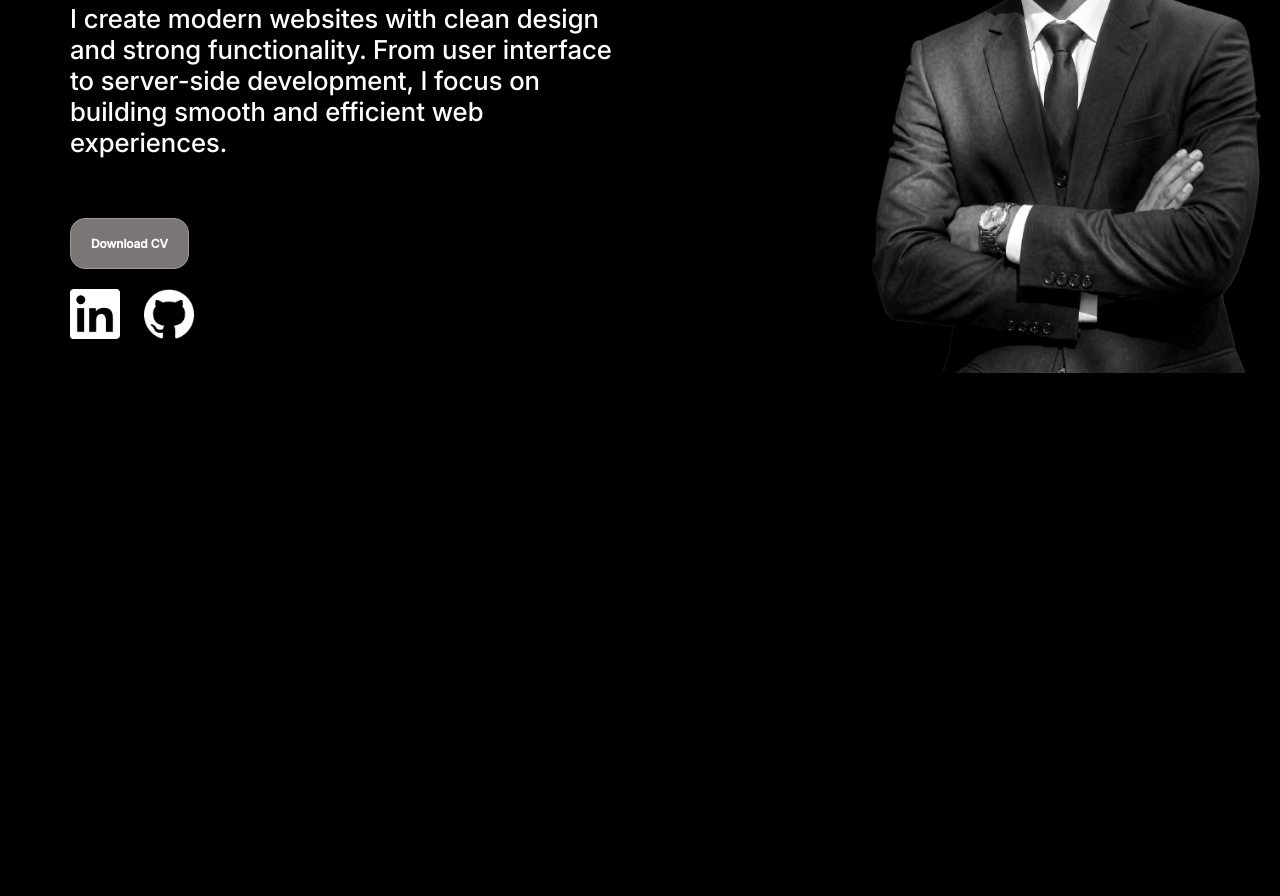
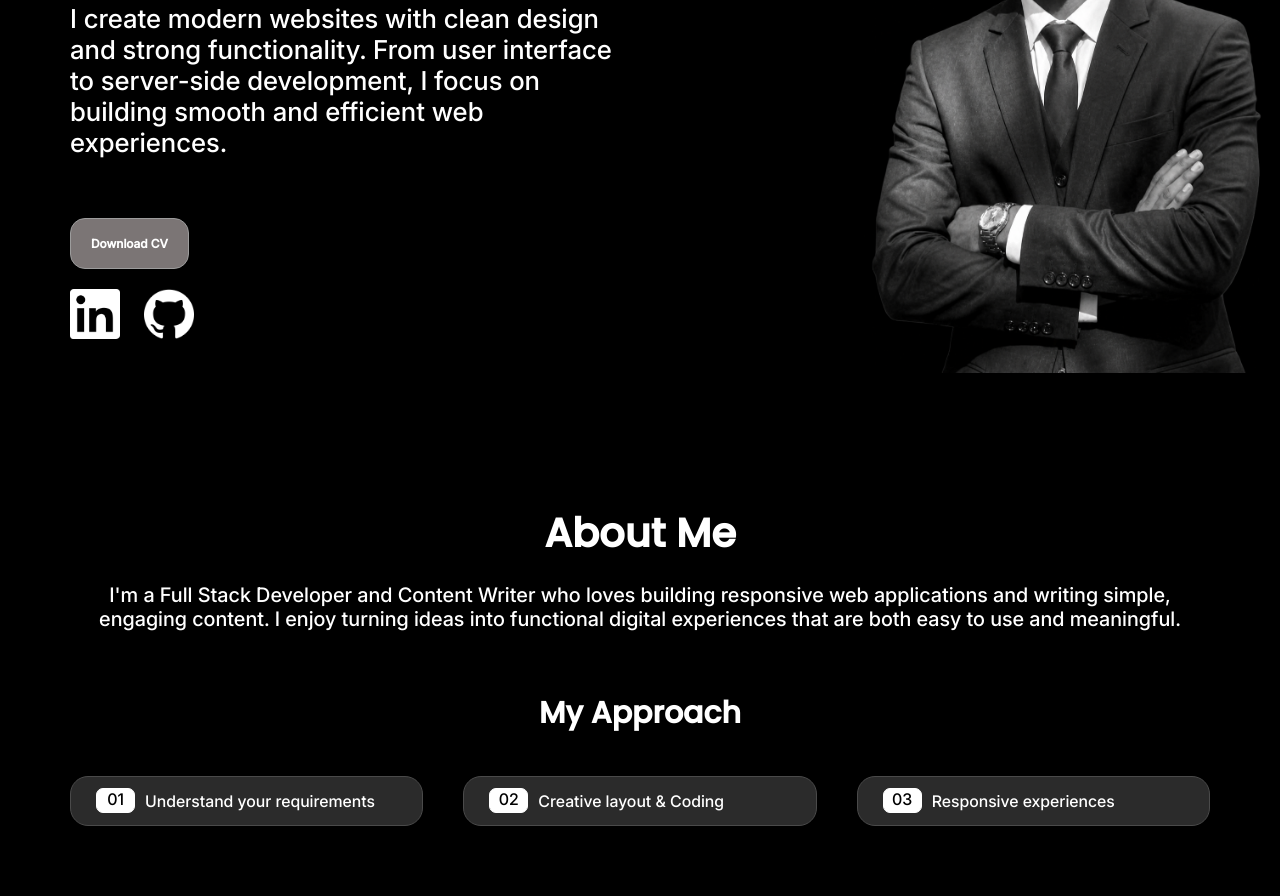
Before and after one commit to shakeel-2104/Skportfolio, a plain HTML site: page index.html in a window 1280 px wide. Shown: the part 440-1336 px from the top of the page. Before the commit the page ends 813 px from the top, so only its background shows below. Drawn offline with Linux system fonts and the light colour scheme.

Commit message:
After about

```diff
--- /dev/null
+++ b/about.css
@@ -0,0 +1,87 @@
+@font-face {
+    font-family: inter-medium;
+    src: url(fonts/Inter_18pt-Medium.ttf);
+}
+
+@font-face {
+    font-family: poppins-medium;
+    src: url(fonts/Poppins-Medium.ttf);
+}
+
+.about{
+
+    padding:70px;
+    text-align:center;
+}
+
+.about h2{
+
+
+    color: white;
+    font-family: poppins-medium;
+    font-size: 40px;
+    text-align: center;
+
+    margin-top: 60px;
+}
+
+.about p{
+
+
+
+    color: white;
+    font-family: inter-medium;
+    font-size: 20px;
+    text-align: center;
+
+    margin-top: 20px;
+}
+
+.about h3{
+
+    color: white;
+    font-family: poppins-medium;
+    font-size: 30px;
+    text-align: center;
+
+    margin-top: 60px;
+}
+
+#cards{
+    display: flex;
+    justify-content: center;
+    gap: 40px;
+    margin-top: 40px;
+}
+
+.card{
+    display: flex;
+    gap: 10px;
+    background: #2b2b2b;
+    border: 1px solid #4a4a4a;
+    border-radius: 18px;
+    height: 50px;
+    width: 500px;
+    padding: 10px 25px;
+    align-items: center;
+}
+
+.card span{
+    color: white;
+    font-family: inter-medium;
+    font-size: 16px;
+    text-align: center;
+
+}
+
+.number{
+    height: 25px;
+    width: 39px;
+    color: black;
+    font-family: inter-medium;
+
+    border: 1px solid white;
+    background: white;
+    border-radius: 7px;
+
+}
--- a/index.html
+++ b/index.html
@@ -6,6 +6,8 @@
     <title>SKportfolio</title>
     <link rel="stylesheet" href="style.css">
     <link rel="stylesheet" href="home.css">
+    <link rel="stylesheet" href="about.css">
+    <link rel="stylesheet" href="skills.css">
     <link rel="icon" href="Images/sklogo.png">
 </head>
 <body>
@@ -19,8 +21,8 @@
            <ul>
                 <li><a href="">Home</a></li>
                 <li><a href="">About</a></li>
+                <li><a href="">Skills</a></li>
                 <li><a href="">Services</a></li>
-                <li><a href="">Skills</a></li>
                 <li><a href="">Project</a></li>
             </ul>
         </nav>
@@ -61,5 +63,32 @@
 
     </section>
 
+    <section class="about">
+
+        <h2>About Me</h2>
+        <p>I'm a Full Stack Developer and Content Writer who loves building responsive web applications and writing simple, engaging content. I enjoy turning ideas into functional digital experiences that are both easy to use and meaningful.</p>
+        <h3>My Approach</h3>
+
+        <div id="cards">
+
+            <div class="card">
+                <div class="number">01</div>
+                <span>Understand your requirements</span>
+            </div>
+
+            <div class="card">
+                <div class="number">02</div>
+                <span>Creative layout & Coding</span>
+            </div>
+
+            <div class="card">
+                <div class="number">03</div>
+                <span>Responsive experiences</span>
+            </div>
+        </div>
+    </section>
+
+
+
 </body>
 </html>
--- /dev/null
+++ b/skills.css
@@ -0,0 +1,3 @@
+.skills{
+    color: white;
+}
```
